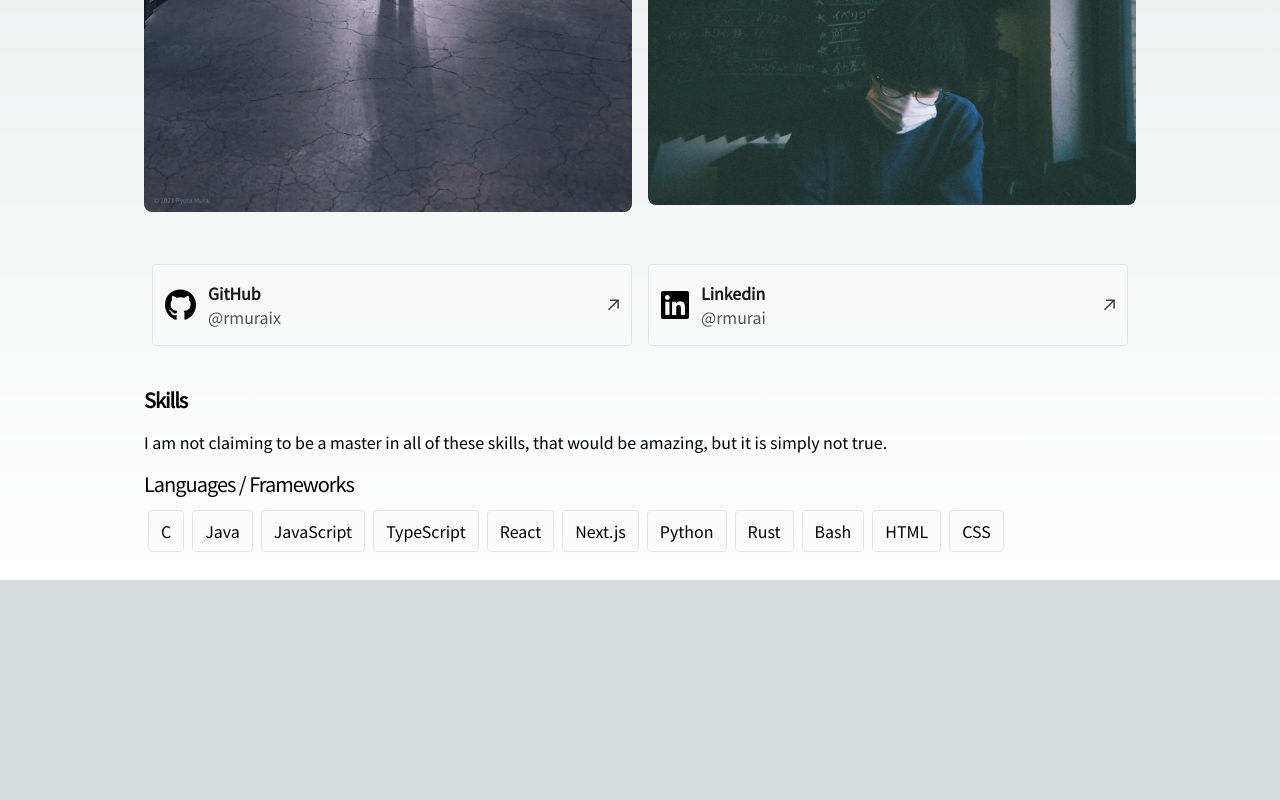
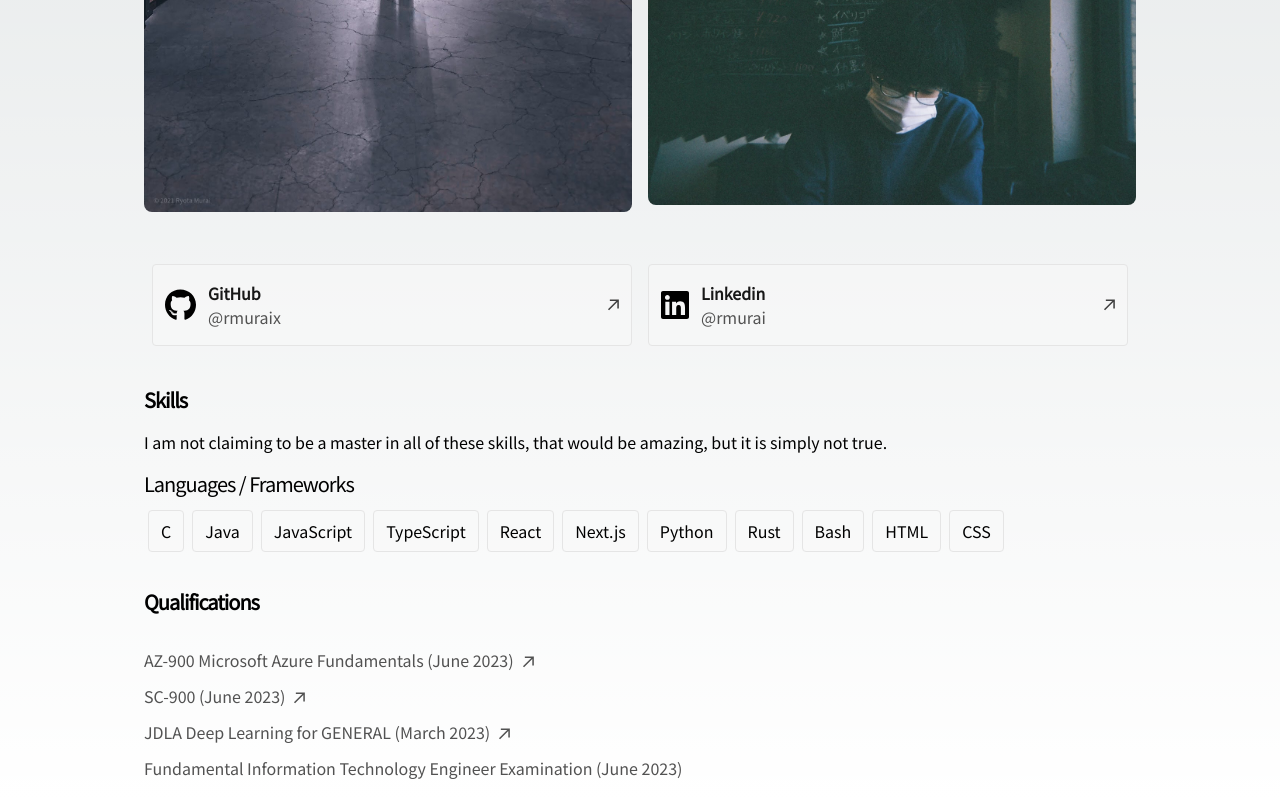
Before and after one commit to rmuraix/rmurai.com, a Next.js app: page / in a window 1280 px wide. Shown: the part 896-1696 px from the top of the page. Before the commit the page ends 1476 px from the top, so only its background shows below. Built offline with nearby package versions, Linux system fonts and the light colour scheme.

Commit message:
Add Qualifications

```diff
--- a/app/page.tsx
+++ b/app/page.tsx
@@ -112,6 +112,53 @@ export default function Home() {
           );
         })}
       </div>
+      <h2 className="my-8 text-xl font-bold tracking-tighter">
+        Qualifications
+      </h2>
+      <ul className="font-sm mt-8 flex flex-col space-x-0 space-y-2 text-neutral-600 dark:text-neutral-300">
+        <li>
+          <a
+            className="flex items-center transition-all hover:text-neutral-800 dark:hover:text-neutral-100"
+            rel="noopener noreferrer"
+            target="_blank"
+            href="https://www.credly.com/badges/c695749d-2518-40bb-94c6-e57d717e0d78/public_url"
+          >
+            <p className="mr-2 h-7">
+              AZ-900 Microsoft Azure Fundamentals (June 2023)
+            </p>
+            <ArrowIcon />
+          </a>
+        </li>
+        <li>
+          <a
+            className="flex items-center transition-all hover:text-neutral-800 dark:hover:text-neutral-100"
+            rel="noopener noreferrer"
+            target="_blank"
+            href="https://www.credly.com/badges/3ebacfb9-149f-4dfc-ad6a-bbd53720581e/public_url"
+          >
+            <p className="mr-2 h-7">SC-900 (June 2023)</p>
+            <ArrowIcon />
+          </a>
+        </li>
+        <li>
+          <a
+            className="flex items-center transition-all hover:text-neutral-800 dark:hover:text-neutral-100"
+            rel="noopener noreferrer"
+            target="_blank"
+            href="https://www.openbadge-global.com/ns/portal/openbadge/public/assertions/detail/UjdOOTJ4TmxwUE1neTBJb0ovQm9FZz09"
+          >
+            <p className="mr-2 h-7">
+              JDLA Deep Learning for GENERAL (March 2023)
+            </p>
+            <ArrowIcon />
+          </a>
+        </li>
+        <li>
+          <p className="mr-2 h-7">
+            Fundamental Information Technology Engineer Examination (June 2023)
+          </p>
+        </li>
+      </ul>
     </main>
   );
 }
```
